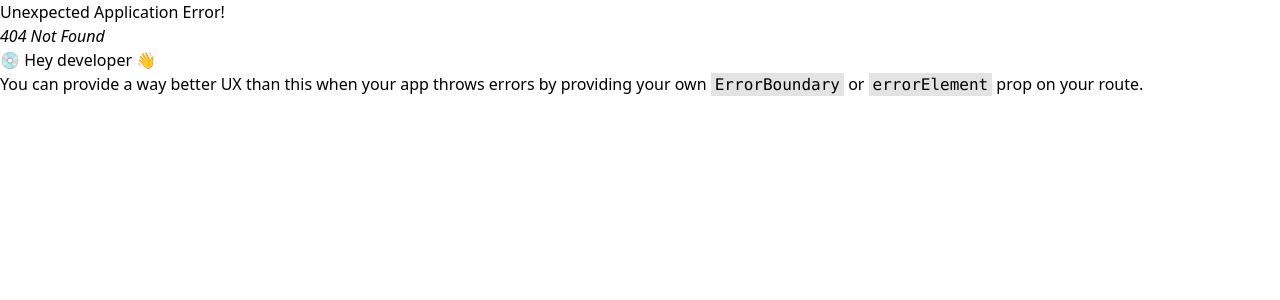
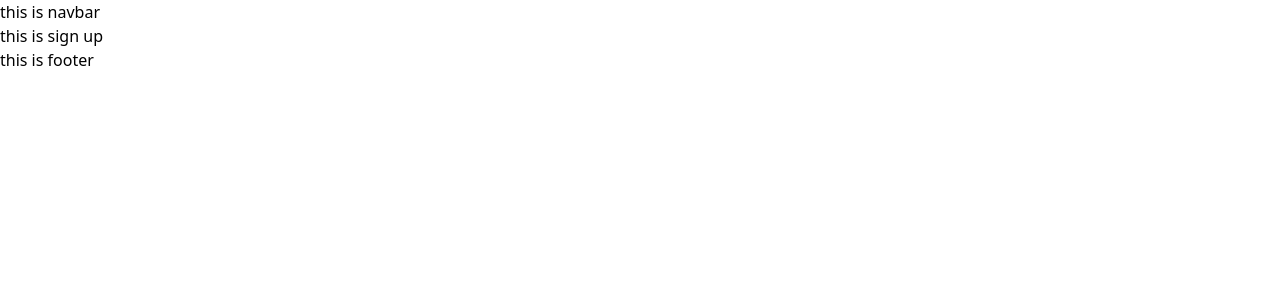
Before and after one commit to shakilahmedshuvo/esellplus, a React (Vite) app: page /signUp in a window 1280 px wide. Before the commit this address had no page. Shown: the top 300 px of the page. Built offline with nearby package versions, Linux system fonts and the light colour scheme.

Commit message:
add routes path

```diff
--- a/src/Layout/Main.jsx
+++ b/src/Layout/Main.jsx
@@ -1,11 +1,13 @@
 import { Outlet } from "react-router-dom";
+import Navbar from "../Page/HomePage/Navbar/Navbar";
+import Footer from "../Page/HomePage/Footer/Footer";
 
 const Main = () => {
     return (
         <div>
-
+            <Navbar />
             <Outlet />
-
+            <Footer />
         </div>
     );
 };
--- a/src/Components/HomePage/Home/Home.jsx
+++ b/src/Page/HomePage/Home/Home.jsx
@@ -1,8 +1,7 @@
-
 const Home = () => {
     return (
         <div>
-
+            this is home
         </div>
     );
 };
--- /dev/null
+++ b/src/Page/Login/Login.jsx
@@ -0,0 +1,9 @@
+const Login = () => {
+    return (
+        <div>
+            this is login
+        </div>
+    );
+};
+
+export default Login;
--- /dev/null
+++ b/src/Page/SignUp/SignUp.jsx
@@ -0,0 +1,9 @@
+const SignUp = () => {
+    return (
+        <div>
+            this is sign up
+        </div>
+    );
+};
+
+export default SignUp;
```
Also changed, not shown: src/main.jsx (+19 -1 lines), src/Page/HomePage/Footer/Footer.jsx (renamed from src/Components/HomePage/Footer/Footer.jsx), src/Page/HomePage/Navbar/Navbar.jsx (renamed from src/Components/HomePage/Navbar/Navbar.jsx).
